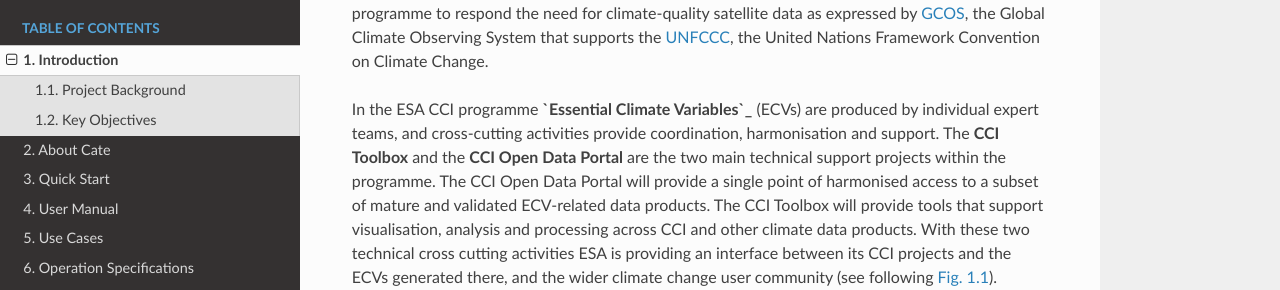
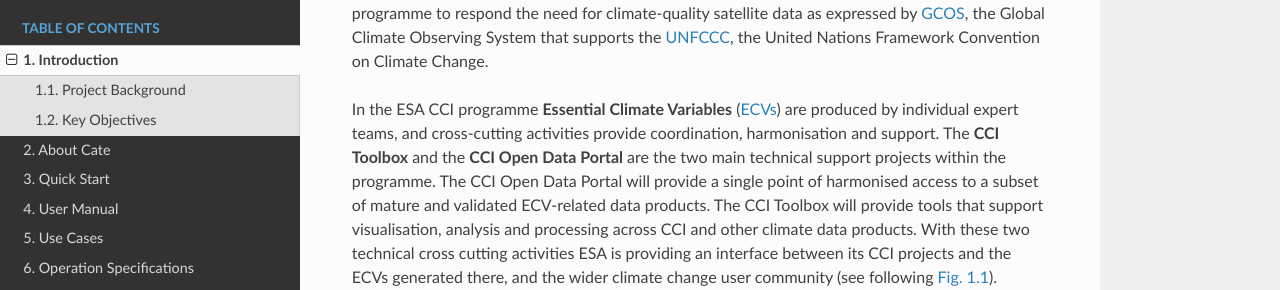
Before and after one commit to CCI-Tools/cate, a Sphinx documentation site: the page built from docs/source/introduction.rst, in a window 1280 px wide and 900 px high. Shown: the part 238-528 px from the top of the window. Built offline with Sphinx 7.4.7 and the Read the Docs theme 2.0.0, drawn with Linux system fonts in a browser that asks for light colours.

Commit message:
Update according to ESA RID

```diff
--- a/docs/source/introduction.rst
+++ b/docs/source/introduction.rst
@@ -16,7 +16,7 @@
 a programme to respond the need for climate-quality satellite data as expressed by GCOS_, the Global Climate Observing
 System that supports the UNFCCC_, the United Nations Framework Convention on Climate Change.
 
-In the ESA CCI programme **`Essential Climate Variables`_** (ECVs) are produced by individual expert teams,
+In the ESA CCI programme **Essential Climate Variables** (ECVs_) are produced by individual expert teams,
 and cross-cutting activities provide coordination, harmonisation and support. The **CCI Toolbox** and the
 **CCI Open Data Portal** are the two main technical support projects within the programme.
 The CCI Open Data Portal will provide a single point of harmonised access to a subset of mature and validated
```
Also changed, not shown: other parts of docs/source/introduction.rst (+1 -1 lines).
